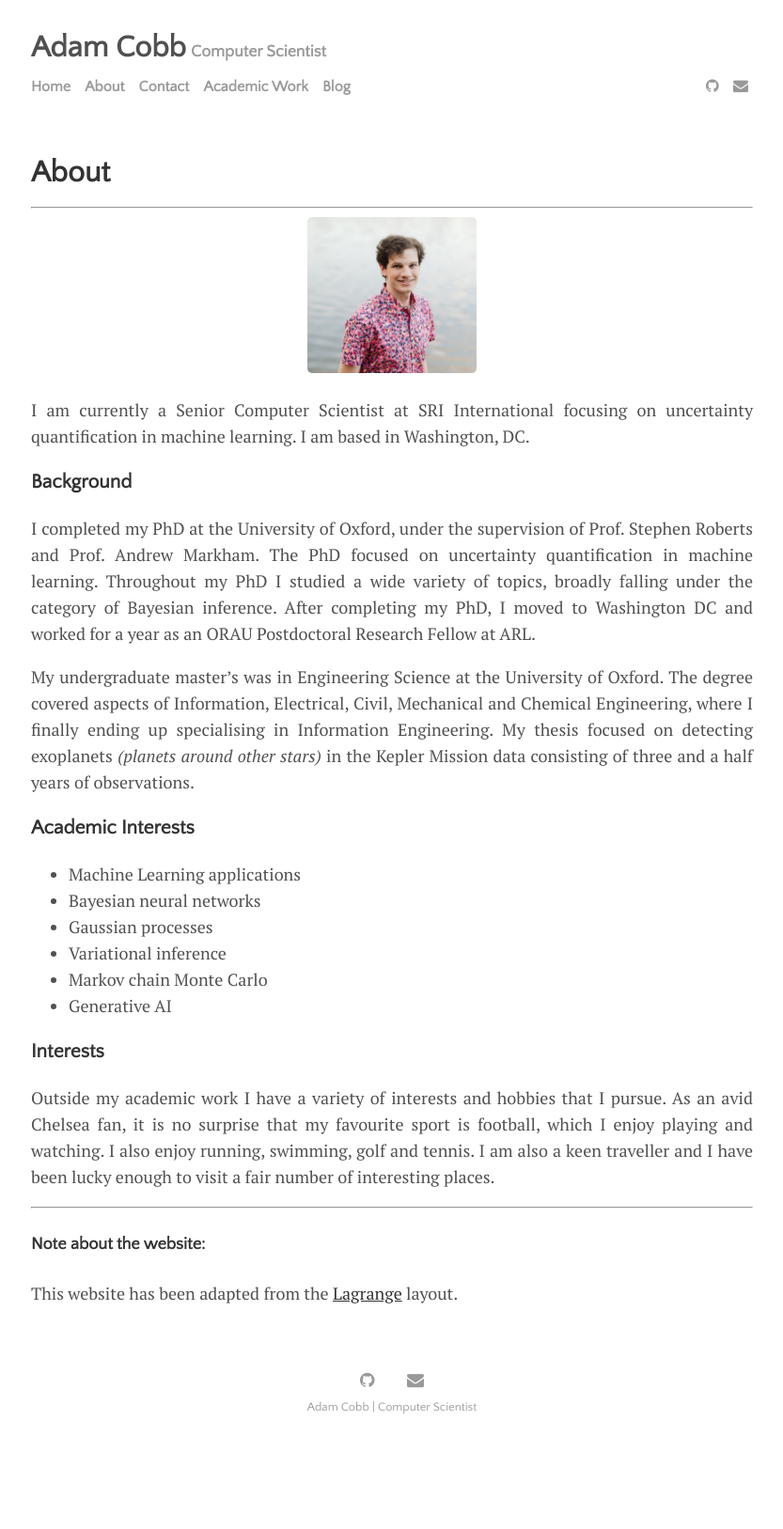
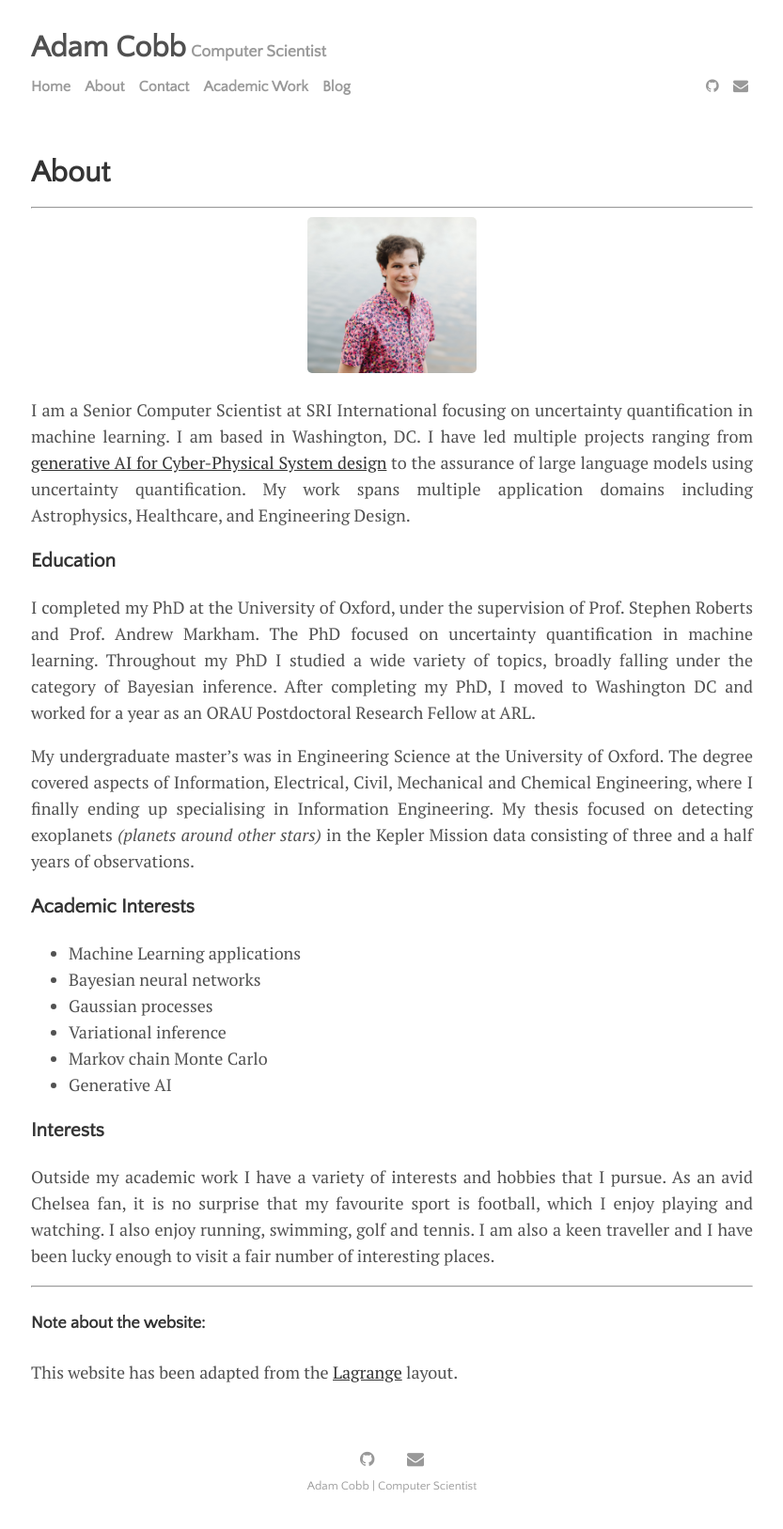
Before and after one commit to AdamCobb/AdamCobb.github.io, a Jekyll site: the page built from menu/about.md, in a window 1280 px wide. Shown: the whole page at 94% size, without its empty margins (223-1056 px from the left). Built offline with Jekyll 4.4.1, drawn with Linux system fonts in a browser that asks for light colours; nearby versions of some CDN libraries; before the commit the page ends 1543 px from its top, so only the background shows below that.

Commit message:
Updating

```diff
--- a/menu/about.md
+++ b/menu/about.md
@@ -9,9 +9,9 @@ title: About
 
 <!-- <img src="{{ site.github.url }}/images/adam_china.jpg" alt="Mountain View" style="float:right;width:10em;"> -->
 
-I am currently a Senior Computer Scientist at SRI International focusing on uncertainty quantification in machine learning. I am based in Washington, DC.
+I am a Senior Computer Scientist at SRI International focusing on uncertainty quantification in machine learning. I am based in Washington, DC. I have led multiple projects ranging from <a href="https://proceedings.neurips.cc/paper_files/paper/2023/hash/8b94879b177d9780c17f5a78f62a6a8a-Abstract-Datasets_and_Benchmarks.html">generative AI for Cyber-Physical System design</a> to the assurance of large language models using uncertainty quantification. My work spans multiple application domains including Astrophysics, Healthcare, and Engineering Design.
 
-### Background
+### Education
 
 I completed my PhD at the University of Oxford, under the supervision of Prof. Stephen Roberts and Prof. Andrew Markham. The PhD focused on uncertainty quantification in machine learning. Throughout my PhD I studied a wide variety of topics, broadly falling under the category of Bayesian inference. After completing my PhD, I moved to Washington DC and worked for a year as an ORAU Postdoctoral Research Fellow at ARL.
 
```
Also changed, not shown: index.html (+9 -5 lines), 1 other file.
